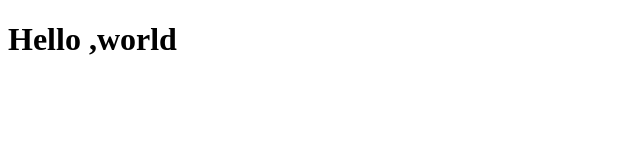
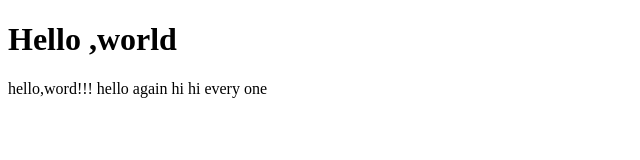
Before and after one commit to nimazak/learn0, a plain HTML site: page hello.html in a window 1280 px wide. Shown: the whole page, without its empty margins (0-640 px from the left). Drawn offline with Linux system fonts and the light colour scheme.

Commit message:
Update hello.html

```diff
--- a/hello.html
+++ b/hello.html
@@ -9,6 +9,7 @@
 
 <body>
     <h1>Hello ,world</h1>
+    hello,word!!! hello again hi hi every one
 </body>
 
 </html>
```
